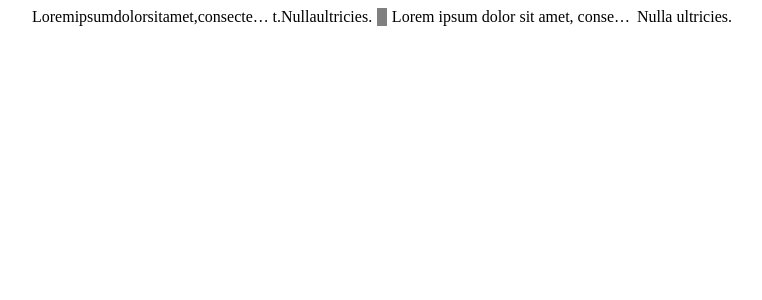
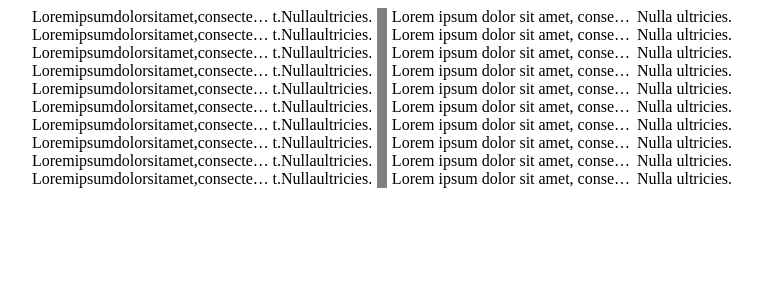
Before and after one commit to denbezrukov/test, a React (Create React App) app: page / in a window 1280 px wide. Shown: the top 300 px of the page, without its empty margins (258-1020 px from the left). Built offline with nearby package versions, Linux system fonts and the light colour scheme.

Commit message:
fix compile

```diff
--- a/src/app.tsx
+++ b/src/app.tsx
@@ -3,7 +3,7 @@ import { Table } from './table/table';
 import styles from './app.module.css';
 import { TextEllipsis } from './textEllipsis/textEllipsis';
 
-const data = Array(1)
+const data = Array(10)
     .fill(123)
     .map((_, index) => index);
 
```
